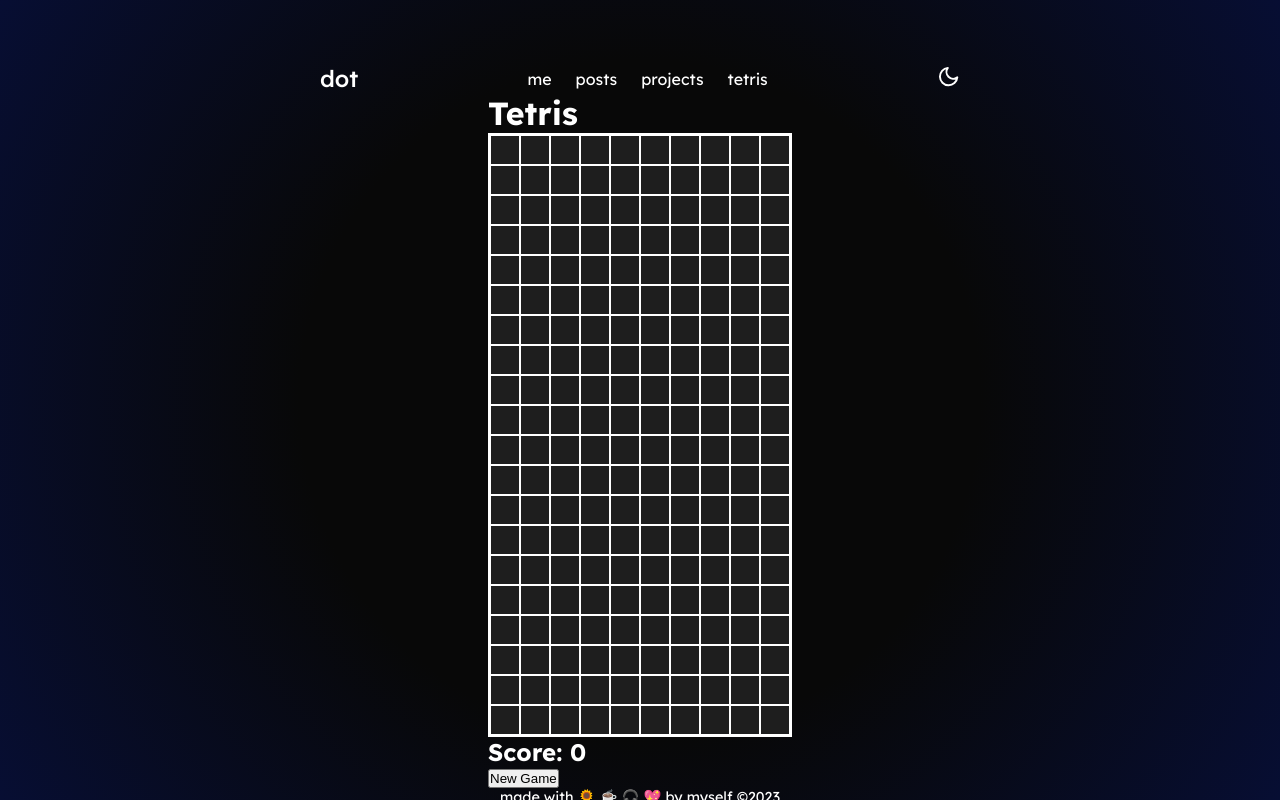
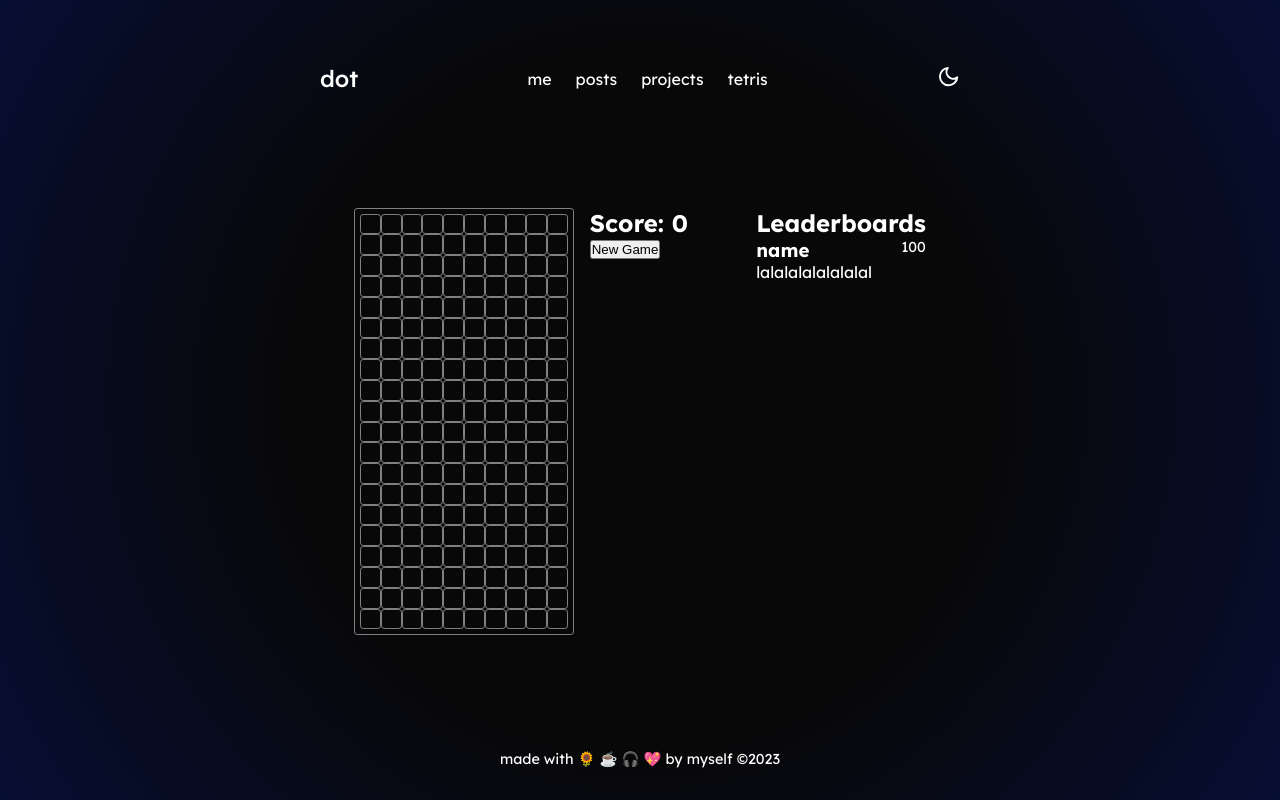
Before and after one commit to akadot/dotdev.me, a Next.js app: page /tetris in a window 1280 px wide. Built offline with nearby package versions, Linux system fonts and the light colour scheme.

Commit message:
:lipstick: Styling tetris v1

```diff
--- a/app/(routes)/tetris/page.tsx
+++ b/app/(routes)/tetris/page.tsx
@@ -3,23 +3,38 @@ import Board from "@/app/components/Tetris/Board"
 import UpcomingBlocks from "@/app/components/Tetris/UpcomingBlocks"
 import { useTetris } from '@/app/hooks/useTetris'
 
-import "@/app/styles/pages/tetris.scss"
+import '@/app/styles/pages/tetris.scss'
 
 export default function Page() {
     const { board, startGame, isPlaying, score, upcomingBlocks } = useTetris();
 
     return (
-        <>
-            <h1>Tetris</h1>
+        <main>
+
+            <section className="game">
                 <Board currentBoard={board} />
                 <div className="controls">
                     <h2>Score: {score}</h2>
                     {isPlaying ? (
+                        <>
+                            <p>Next Pieces:</p>
                             <UpcomingBlocks upcomingBlocks={upcomingBlocks} />
+                        </>
                     ) : (
                         <button onClick={startGame}>New Game</button>
                     )}
                 </div>
-        </>
+            </section>
+            <section className="leaderboard">
+                <h2>Leaderboards</h2>
+                <section className="score">
+                    <section className="user_info">
+                        <h3>name</h3>
+                        <span>100</span>
+                    </section>
+                    <p>lalalalalalalalal</p>
+                </section>
+            </section>
+        </main>
     )
 }
--- a/app/styles/pages/tetris.scss
+++ b/app/styles/pages/tetris.scss
@@ -1,49 +1,100 @@
 @use '../colors';
 
-.board{
-    border: 2px solid white;
+main {
+    padding-top: 2rem;
+    padding-bottom: 2rem;
+
+    display: flex;
+    flex-direction: row;
+    align-items: flex-start;
+    justify-content: space-around;
+
+    width: 100%;
+
+}
+
+.game {
+    display: flex;
+    flex-direction: row;
+    align-items: flex-start;
+    justify-content: space-between;
+    column-gap: 1rem;
+}
+
+.score{
+
+}
+
+.user_info{
+    display: flex;
+    align-items: flex-start;
+    justify-content: space-between;
+}
+
+.board {
+    padding: 0.3rem;
+    border: 1px solid colors.$gray-fg;
+    border-radius: 0.2rem;
+
     user-select: none;
     width: fit-content;
+    margin: auto;
 }
 
-.row{
+.upcoming {
+    display: flex;
+    flex-direction: column-reverse;
+    justify-content: flex-end;
+    gap: 10px;
+
+    & cell{
+        border: none;
+    }
+}
+
+.row {
     display: flex;
 }
 
-.cell{
-    width: 30px;
+.cell {
+    width: 1.3rem;
     aspect-ratio: 1;
-    border: 1px solid white;
+    border: 1px solid colors.$gray-fg;
+    border-radius: 0.2rem;
 }
 
-.cell.Empty{
-    background-color: colors.$main-bg;
+.cell.hidden {
+    visibility: hidden;
+  }
+
+.cell.Empty {
+    background-color: transparent;
 }
 
-.cell.I{
+.cell.I {
     background-color: colors.$projects;
 }
 
-.cell.J{
+.cell.J {
     background-color: colors.$tetris-blue;
 }
 
-.cell.L{
+.cell.L {
     background-color: colors.$tetris-orange;
 }
 
-.cell.O{
+.cell.O {
     background-color: colors.$home;
 }
 
-.cell.S{
+.cell.S {
     background-color: colors.$tetris;
 }
 
-.cell.T{
+.cell.T {
     background-color: colors.$about;
 }
 
-.cell.Z{
+.cell.Z {
     background-color: colors.$posts;
 }
```
Lines whose indentation alone changed are shown as unchanged.
